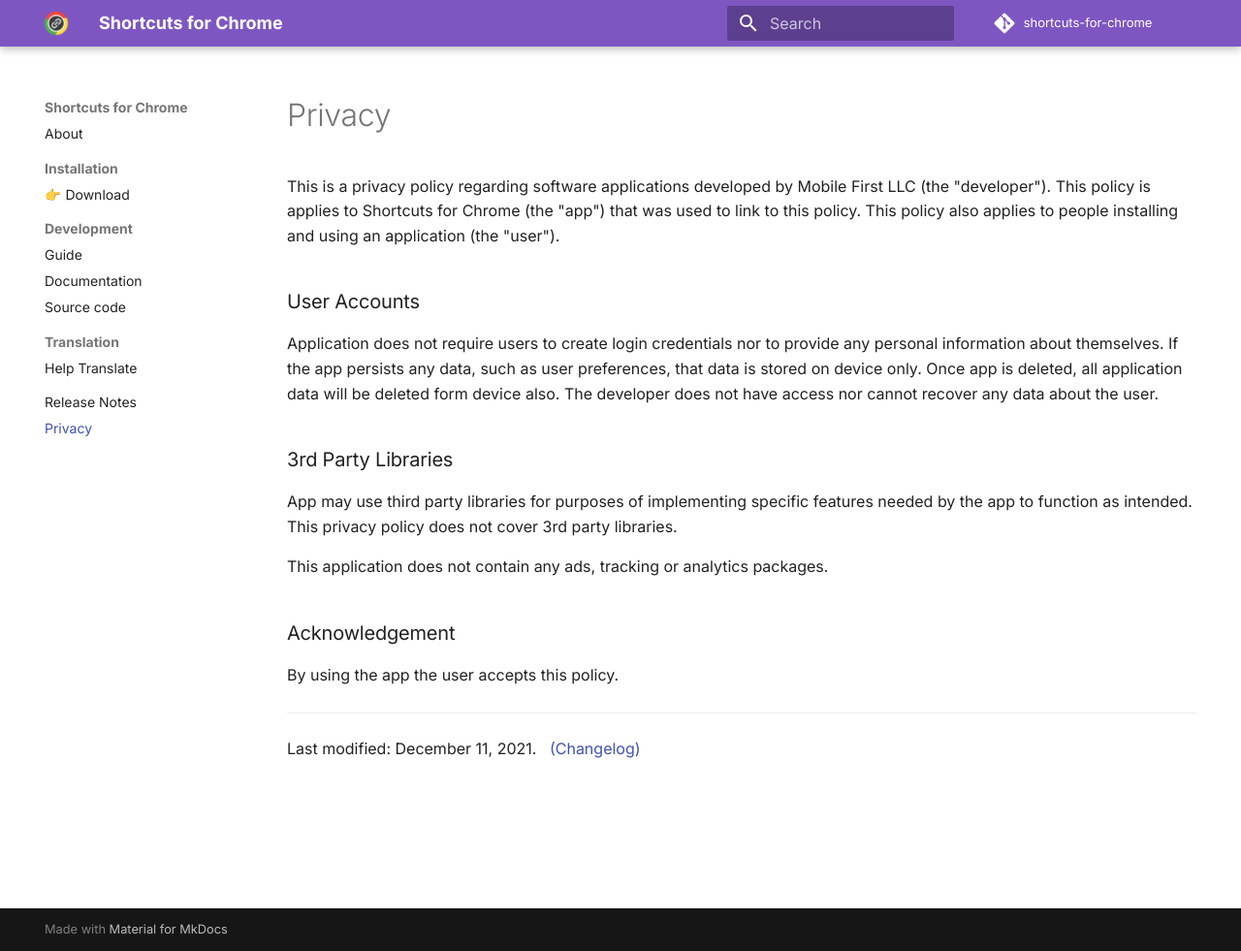
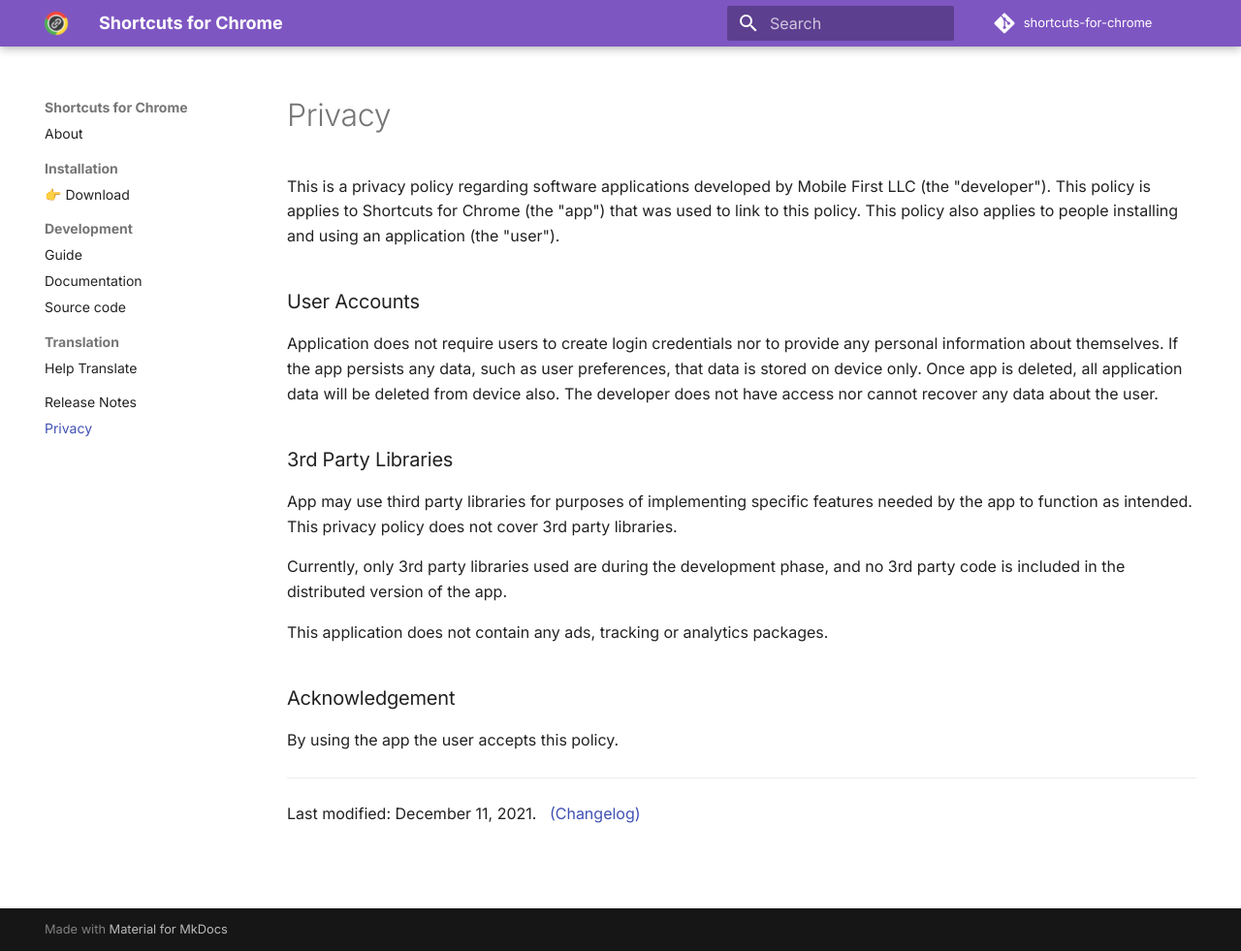
Before and after one commit to MobileFirstLLC/shortcuts-for-chrome, an MkDocs documentation site: the page built from docs/privacy.md, in a window 1280 px wide and 981 px high. Shown: the whole window at 97% size. Built offline with MkDocs 1.6.1 and Material for MkDocs 9.7.7, drawn with Linux system fonts in a browser that asks for light colours; comment, search, counter and statistics services are not loaded.

Commit message:
docs: fix typo; add note about 3rd party libs.

```diff
--- a/docs/privacy.md
+++ b/docs/privacy.md
@@ -7,11 +7,13 @@ This is a privacy policy regarding software applications developed by Mobile Fir
 
 ### User Accounts
 
-Application does not require users to create login credentials nor to provide any personal information about themselves. If the app persists any data, such as user preferences, that data is stored on device only. Once app is deleted, all application data will be deleted form device also. The developer does not have access nor cannot recover any data about the user.
+Application does not require users to create login credentials nor to provide any personal information about themselves. If the app persists any data, such as user preferences, that data is stored on device only. Once app is deleted, all application data will be deleted from device also. The developer does not have access nor cannot recover any data about the user.
 
 ### 3rd Party Libraries
 
 App may use third party libraries for purposes of implementing specific features needed by the app to function as intended. This privacy policy does not cover 3rd party libraries.
+
+Currently, only 3rd party libraries used are during the development phase, and no 3rd party code is included in the distributed version of the app.
 
 This application does not contain any ads, tracking or analytics packages.
 
```
